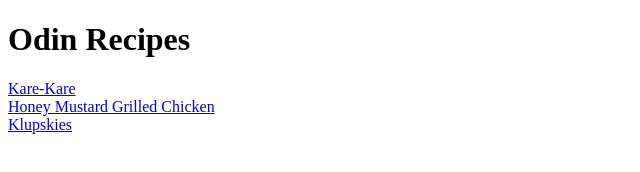
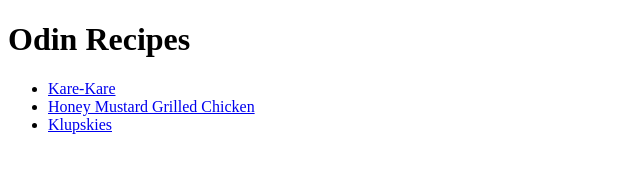
Before and after one commit to Meowinn/odin-recipes, a plain HTML site: page index.html in a window 1280 px wide. Shown: the whole page, without its empty margins (0-640 px from the left). Drawn offline with Linux system fonts and the light colour scheme.

Commit message:
include bullets on index.html

```diff
--- a/index.html
+++ b/index.html
@@ -7,12 +7,10 @@
 
     <body>
         <h1>Odin Recipes</h1>
-        <a href="recipes/kare_kare.html"> Kare-Kare </a>
-        <br>
-        <a href="recipes/honey_chicken.html">Honey Mustard Grilled Chicken</a>
-        <br>
-        <a href="recipes/klupskies.html">Klupskies</a>
-
+        <ul>
+            <li> <a href="recipes/kare_kare.html"> Kare-Kare </a> </li>
+            <li><a href="recipes/honey_chicken.html">Honey Mustard Grilled Chicken</a> </li>
+            <li><a href="recipes/klupskies.html">Klupskies</a></li>
+         </ul>
     </body>
-
 </html>
```
